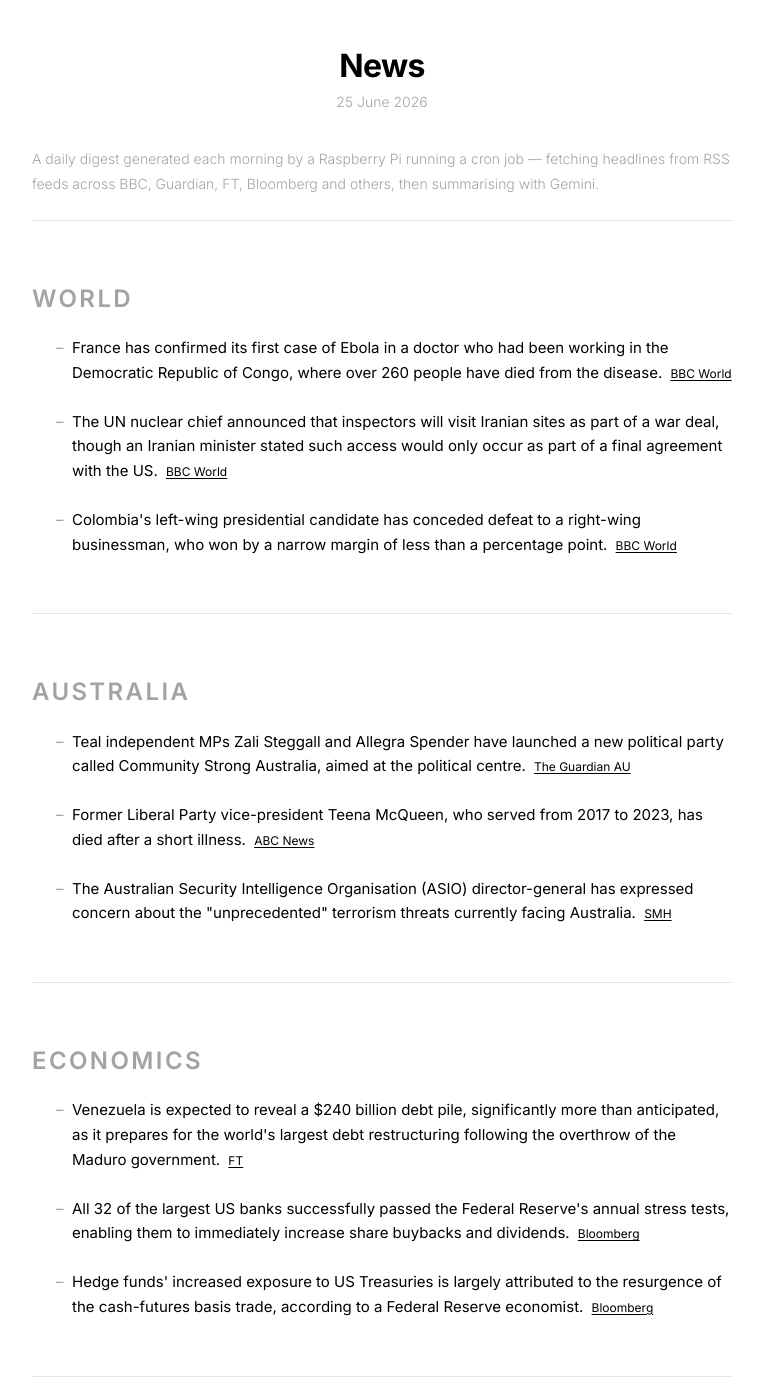
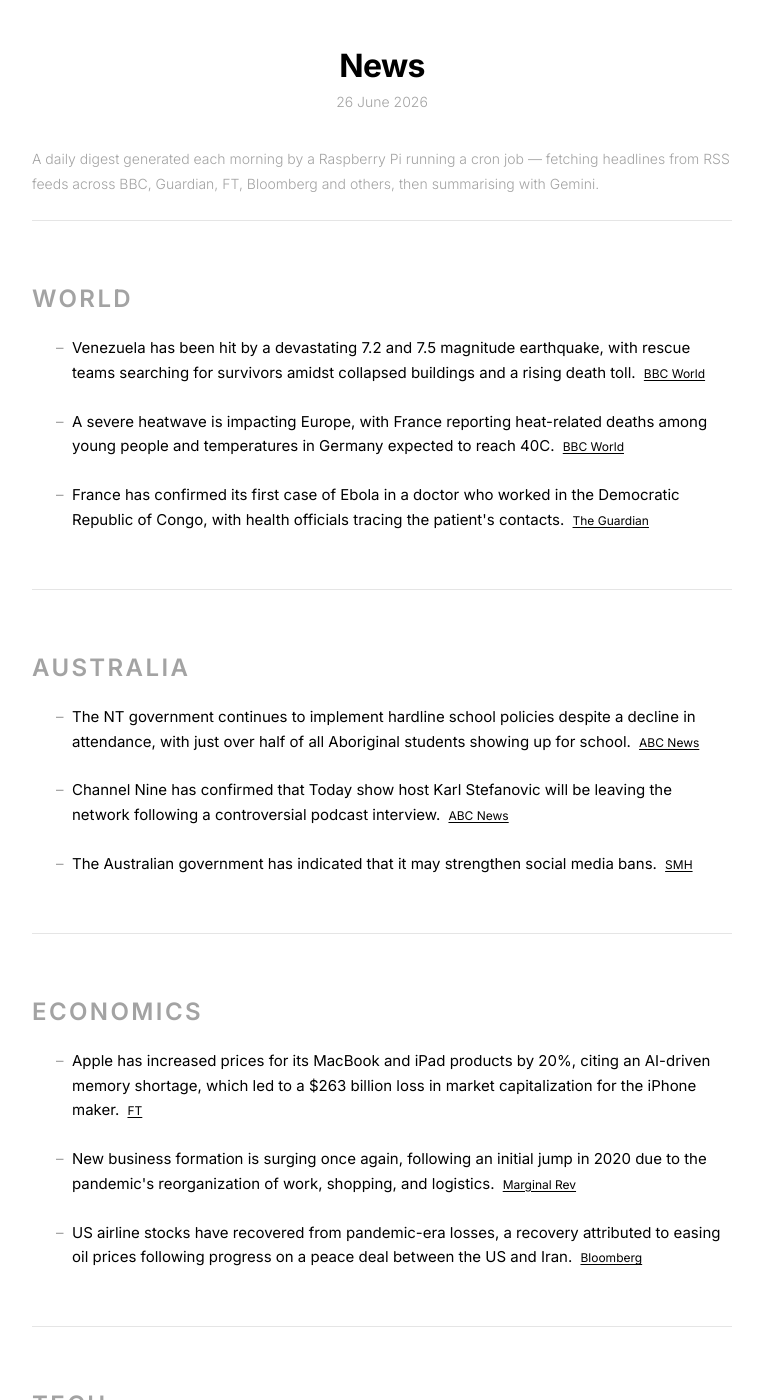
Before and after one commit to s-jac/s-jac.github.io, a Jekyll site: the page built from projects/news.html, in a window 1280 px wide and 1400 px high. Shown: the whole window, without its empty margins (258-1021 px from the left). Built offline with Jekyll 4.4.1, drawn with Linux system fonts in a browser that asks for light colours; some of the changed text lies outside the part shown.

Commit message:
daily news update 26 June 2026

```diff
--- a/_data/news.json
+++ b/_data/news.json
@@ -1,24 +1,24 @@
 {
-  "date": "25 June 2026",
-  "generated_at": "2026-06-24T21:00:54.250360+00:00",
+  "date": "26 June 2026",
+  "generated_at": "2026-06-25T21:01:00.713280+00:00",
   "sections": [
     {
       "heading": "World",
       "bullets": [
         {
-          "text": "France has confirmed its first case of Ebola in a doctor who had been working in the Democratic Republic of Congo, where over 260 people have died from the disease.",
+          "text": "Venezuela has been hit by a devastating 7.2 and 7.5 magnitude earthquake, with rescue teams searching for survivors amidst collapsed buildings and a rising death toll.",
           "source": "BBC World",
           "url": "https://www.bbc.com/news/world"
         },
         {
-          "text": "The UN nuclear chief announced that inspectors will visit Iranian sites as part of a war deal, though an Iranian minister stated such access would only occur as part of a final agreement with the US.",
+          "text": "A severe heatwave is impacting Europe, with France reporting heat-related deaths among young people and temperatures in Germany expected to reach 40C.",
           "source": "BBC World",
           "url": "https://www.bbc.com/news/world"
         },
         {
-          "text": "Colombia's left-wing presidential candidate has conceded defeat to a right-wing businessman, who won by a narrow margin of less than a percentage point.",
-          "source": "BBC World",
-          "url": "https://www.bbc.com/news/world"
+          "text": "France has confirmed its first case of Ebola in a doctor who worked in the Democratic Republic of Congo, with health officials tracing the patient's contacts.",
+          "source": "The Guardian",
+          "url": "https://www.theguardian.com"
         }
       ]
     },
@@ -26,17 +26,17 @@
       "heading": "Australia",
       "bullets": [
         {
-          "text": "Teal independent MPs Zali Steggall and Allegra Spender have launched a new political party called Community Strong Australia, aimed at the political centre.",
-          "source": "The Guardian AU",
-          "url": "https://www.theguardian.com/au"
-        },
-        {
-          "text": "Former Liberal Party vice-president Teena McQueen, who served from 2017 to 2023, has died after a short illness.",
+          "text": "The NT government continues to implement hardline school policies despite a decline in attendance, with just over half of all Aboriginal students showing up for school.",
           "source": "ABC News",
           "url": "https://www.abc.net.au/news"
         },
         {
-          "text": "The Australian Security Intelligence Organisation (ASIO) director-general has expressed concern about the \"unprecedented\" terrorism threats currently facing Australia.",
+          "text": "Channel Nine has confirmed that Today show host Karl Stefanovic will be leaving the network following a controversial podcast interview.",
+          "source": "ABC News",
+          "url": "https://www.abc.net.au/news"
+        },
+        {
+          "text": "The Australian government has indicated that it may strengthen social media bans.",
           "source": "SMH",
           "url": "https://www.smh.com.au"
         }
@@ -46,17 +46,17 @@
       "heading": "Economics",
       "bullets": [
         {
-          "text": "Venezuela is expected to reveal a $240 billion debt pile, significantly more than anticipated, as it prepares for the world's largest debt restructuring following the overthrow of the Maduro government.",
+          "text": "Apple has increased prices for its MacBook and iPad products by 20%, citing an AI-driven memory shortage, which led to a $263 billion loss in market capitalization for the iPhone maker.",
           "source": "FT",
           "url": "https://www.ft.com"
         },
         {
-          "text": "All 32 of the largest US banks successfully passed the Federal Reserve's annual stress tests, enabling them to immediately increase share buybacks and dividends.",
-          "source": "Bloomberg",
-          "url": "https://www.bloomberg.com/markets"
+          "text": "New business formation is surging once again, following an initial jump in 2020 due to the pandemic's reorganization of work, shopping, and logistics.",
+          "source": "Marginal Rev",
+          "url": "https://www.marginalrevolution.com"
         },
         {
-          "text": "Hedge funds' increased exposure to US Treasuries is largely attributed to the resurgence of the cash-futures basis trade, according to a Federal Reserve economist.",
+          "text": "US airline stocks have recovered from pandemic-era losses, a recovery attributed to easing oil prices following progress on a peace deal between the US and Iran.",
           "source": "Bloomberg",
           "url": "https://www.bloomberg.com/markets"
         }
```
